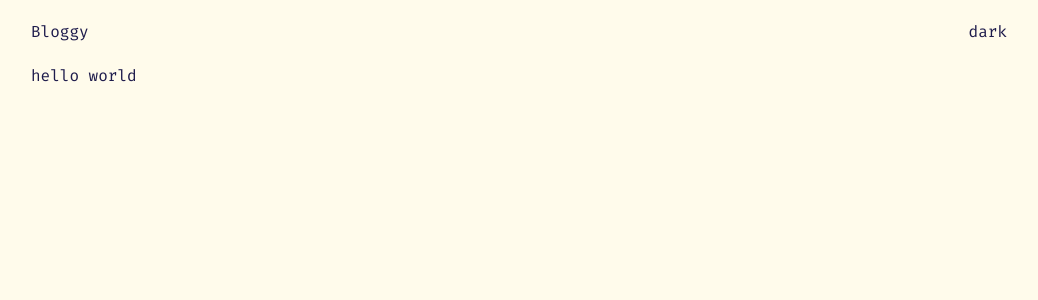
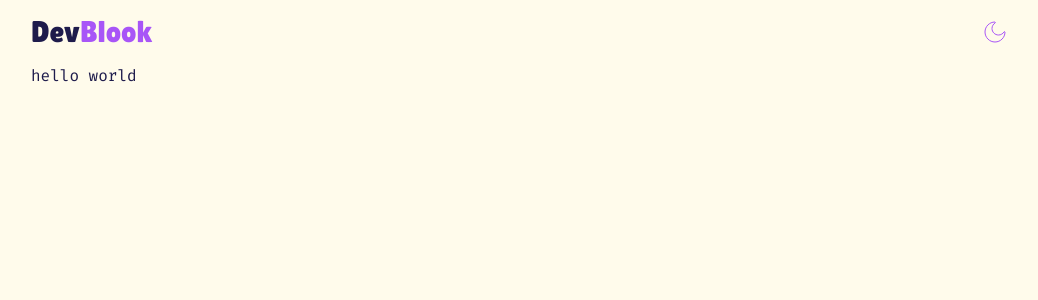
Before and after one commit to Matheus-The-one/Bloggy, a Next.js app in the folder bloggy/: page / in a window 1280 px wide. Shown: the top 300 px of the page, without its empty margins (121-1159 px from the left). Built offline with nearby package versions, Linux system fonts and the light colour scheme.

Commit message:
summing up the navbar

```diff
--- /dev/null
+++ b/bloggy/app/components/Icons.tsx
@@ -0,0 +1,58 @@
+export const SunIcon = () => {
+    return (
+      <svg
+        width="24px"
+        height="24px"
+        viewBox="0 0 24 24"
+        fill="none"
+        xmlns="http://www.w3.org/2000/svg"
+      >
+        <g id="SVGRepo_bgCarrier" strokeWidth="0" />
+
+        <g
+          id="SVGRepo_tracerCarrier"
+          stroke-linecap="round"
+          stroke-linejoin="round"
+        />
+
+        <g id="SVGRepo_iconCarrier">
+          {" "}
+          <path
+            d="M12 3V4M12 20V21M4 12H3M6.31412 6.31412L5.5 5.5M17.6859 6.31412L18.5 5.5M6.31412 17.69L5.5 18.5001M17.6859 17.69L18.5 18.5001M21 12H20M16 12C16 14.2091 14.2091 16 12 16C9.79086 16 8 14.2091 8 12C8 9.79086 9.79086 8 12 8C14.2091 8 16 9.79086 16 12Z"
+            stroke="#a955f7"
+            stroke-width="2"
+            stroke-Linecap="round"
+            stroke-linejoin="round"
+          />{" "}
+        </g>
+      </svg>
+    );
+  };
+  export const MoonIcon = () => {
+    return (
+      <svg
+        width="24px"
+        height="24px"
+        viewBox="0 0 24 24"
+        fill="none"
+        xmlns="http://www.w3.org/2000/svg"
+        stroke="#a955f7"
+      >
+        <g id="SVGRepo_bgCarrier" strokeWidth="0" />
+
+        <g
+          id="SVGRepo_tracerCarrier"
+          strokeLinecap="round"
+          strokeLinejoin="round"
+        />
+
+        <g id="SVGRepo_iconCarrier">
+          {" "}
+          <path
+            d="M12 22C17.5228 22 22 17.5228 22 12C22 11.5373 21.3065 11.4608 21.0672 11.8568C19.9289 13.7406 17.8615 15 15.5 15C11.9101 15 9 12.0899 9 8.5C9 6.13845 10.2594 4.07105 12.1432 2.93276C12.5392 2.69347 12.4627 2 12 2C6.47715 2 2 6.47715 2 12C2 17.5228 6.47715 22 12 22Z"
+            fill="#fffbeb"
+          />{" "}
+        </g>
+      </svg>
+    );
+  };
--- a/bloggy/app/components/NavBar.tsx
+++ b/bloggy/app/components/NavBar.tsx
@@ -1,18 +1,24 @@
-import Link from 'next/link'
-import React from 'react'
-import ThemesSwitch from './ThemesSwitch'
+import Link from "next/link";
+import React from "react";
+import ThemesSwitch from "./ThemesSwitch";
+import { Lilita_One } from "next/font/google";
 
-const NavBar = () => {
+const font = Lilita_One({ weight: "400", subsets: ["latin"] });
+
+const Navbar = () => {
   return (
-    <div className='mx-auto max-w-5xl px-6'>
-        <div className='flex justify-between items-center h-16 w-full'>
-            <Link href={'/'}>
-                <div>Bloggy</div>
-            </Link>
-            <ThemesSwitch />
-        </div>
+    <div className="mx-auto max-w-5xl px-6">
+      <div className="flex justify-between items-center h-16 w-full">
+        <Link href="/">
+          <div className={`${font.className} text-3xl dark:text-amber-50`}>
+            Dev
+            <span className="text-purple-500">Blook</span>
+          </div>
+        </Link>
+        <ThemesSwitch />
+      </div>
     </div>
-  )
-}
+  );
+};
 
-export default NavBar
+export default Navbar;
--- a/bloggy/app/components/ThemesSwitch.tsx
+++ b/bloggy/app/components/ThemesSwitch.tsx
@@ -3,6 +3,7 @@
 
 import React, { useEffect, useState } from 'react'
 import { useTheme } from 'next-themes'
+import { MoonIcon, SunIcon } from './Icons'
 
 const ThemesSwitch = () => {
     const {theme,setTheme}=useTheme()
@@ -22,7 +23,7 @@ const ThemesSwitch = () => {
 
 
   return (
-   <button onClick={()=>setTheme(theme==='dark'?'light':'dark')}> {theme==='dark'?'light':'dark'}   </button>
+   <button onClick={()=>setTheme(theme==='dark'?'light':'dark')}> {theme==='dark'?<SunIcon /> :<MoonIcon />}   </button>
   )
 }
 
--- a/bloggy/app/layout.tsx
+++ b/bloggy/app/layout.tsx
@@ -20,7 +20,7 @@ export default function RootLayout({
 }>) {
   return (
     <html lang="en">
-      <body className={`${firaCode.className} h-full bg-amber-50 text-indigo-950 dark:bg-slate-950 dark:text=amber-50`}>
+      <body   className={`${firaCode.className} h-full bg-amber-50 text-indigo-950 dark:bg-slate-950 dark:text-amber-50 dark:selection:bg-purple-500`}>
     <Provider>
       <NavBar />
         <main className="mx-auto max-w-5xl px-6">
--- a/bloggy/tailwind.config.ts
+++ b/bloggy/tailwind.config.ts
@@ -1,14 +1,15 @@
-import type { Config } from "tailwindcss";
+import type { Config } from 'tailwindcss'
 
 const config: Config = {
   content: [
-    "./pages/**/*.{js,ts,jsx,tsx,mdx}",
-    "./components/**/*.{js,ts,jsx,tsx,mdx}",
-    "./app/**/*.{js,ts,jsx,tsx,mdx}",
+    './pages/**/*.{js,ts,jsx,tsx,mdx}',
+    './components/**/*.{js,ts,jsx,tsx,mdx}',
+    './app/**/*.{js,ts,jsx,tsx,mdx}',
   ],
+  darkMode: "class", // or 'media' or 'class
   theme: {},
   plugins: [
-    require('@tailwindcss/typography')
+    require('@tailwindcss/typography'),
   ],
-};
-export default config;
+}
+export default config
```
